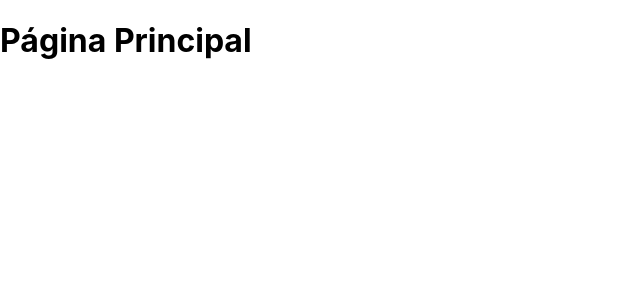
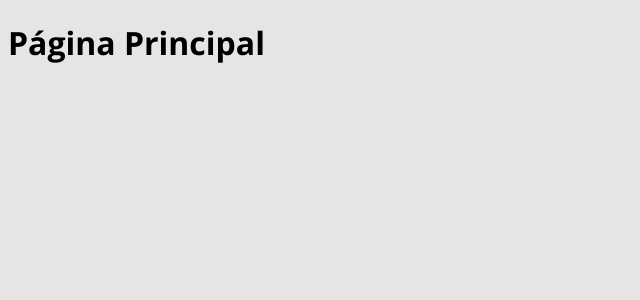
Before and after one commit to flaviovalenca/dsmovie, a React (Create React App) app in the folder frontend/: page / in a window 1280 px wide. Shown: the top 300 px of the page, without its empty margins (0-640 px from the left). Built offline with nearby package versions, Linux system fonts and the light colour scheme.

Commit message:
Boostrap

```diff
--- a/frontend/package.json
+++ b/frontend/package.json
@@ -10,6 +10,7 @@
     "@types/node": "^16.7.13",
     "@types/react": "^17.0.20",
     "@types/react-dom": "^17.0.9",
+    "bootstrap": "5.1.3",
     "react": "^17.0.2",
     "react-dom": "^17.0.2",
     "react-scripts": "5.0.0",
--- a/frontend/src/index.css
+++ b/frontend/src/index.css
@@ -1,13 +1,20 @@
-body {
-  margin: 0;
-  font-family: -apple-system, BlinkMacSystemFont, 'Segoe UI', 'Roboto', 'Oxygen',
-    'Ubuntu', 'Cantarell', 'Fira Sans', 'Droid Sans', 'Helvetica Neue',
-    sans-serif;
-  -webkit-font-smoothing: antialiased;
-  -moz-osx-font-smoothing: grayscale;
+@import url('https://fonts.googleapis.com/css2?family=Open+Sans:wght@400;700&display=swap');
+:root {
+    --color-primary: #4D41C0;
 }
 
-code {
-  font-family: source-code-pro, Menlo, Monaco, Consolas, 'Courier New',
-    monospace;
+* {
+    box-sizing: border-box;
+    font-family: 'Open Sans', sans-serif;
 }
+
+html,
+body {
+    background-color: #E5E5E5;
+}
+
+a,
+a:hover {
+    text-decoration: none;
+    color: unset;
+}
```
Also changed, not shown: 1 other file (tests, documents, lock files or other folders).
